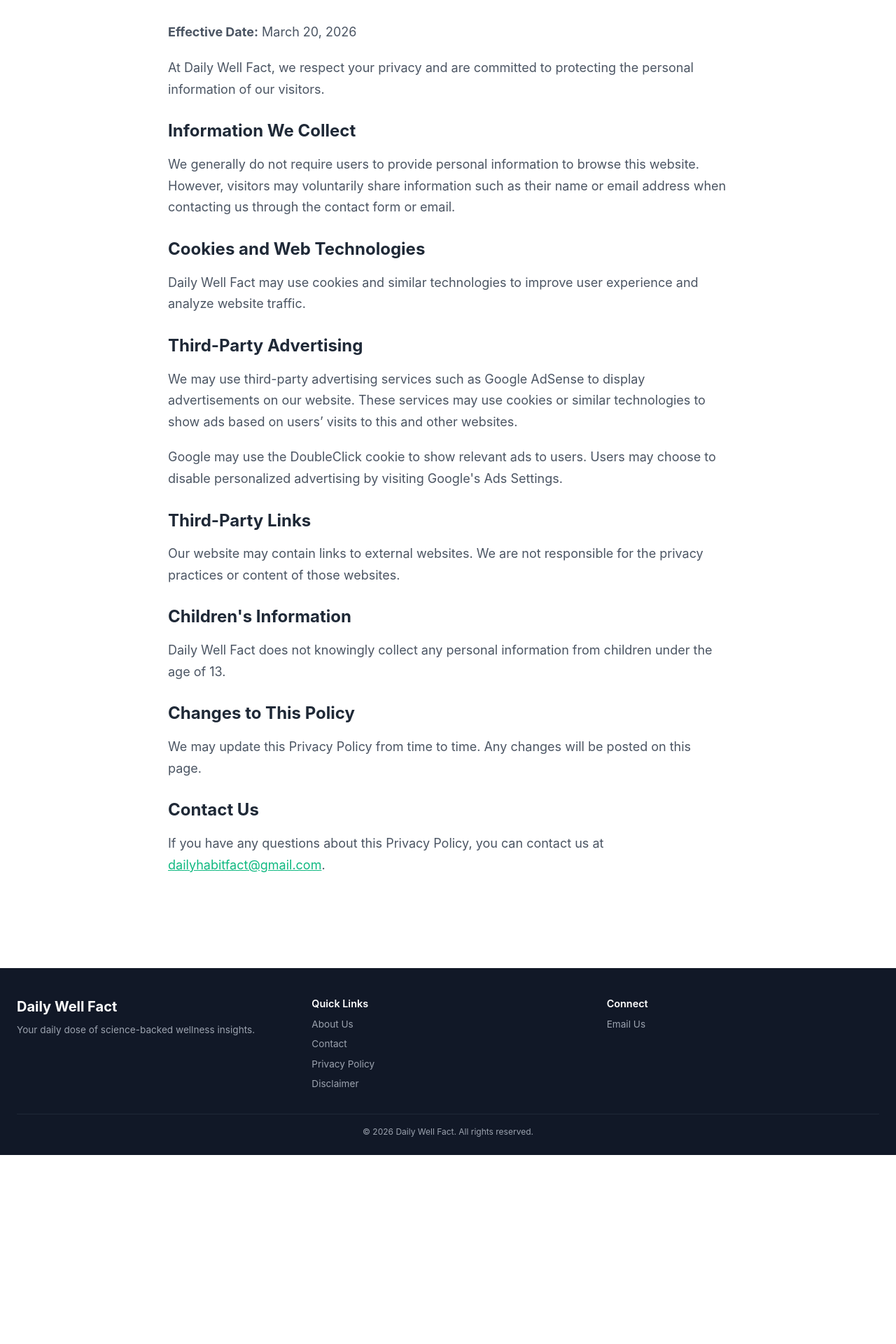
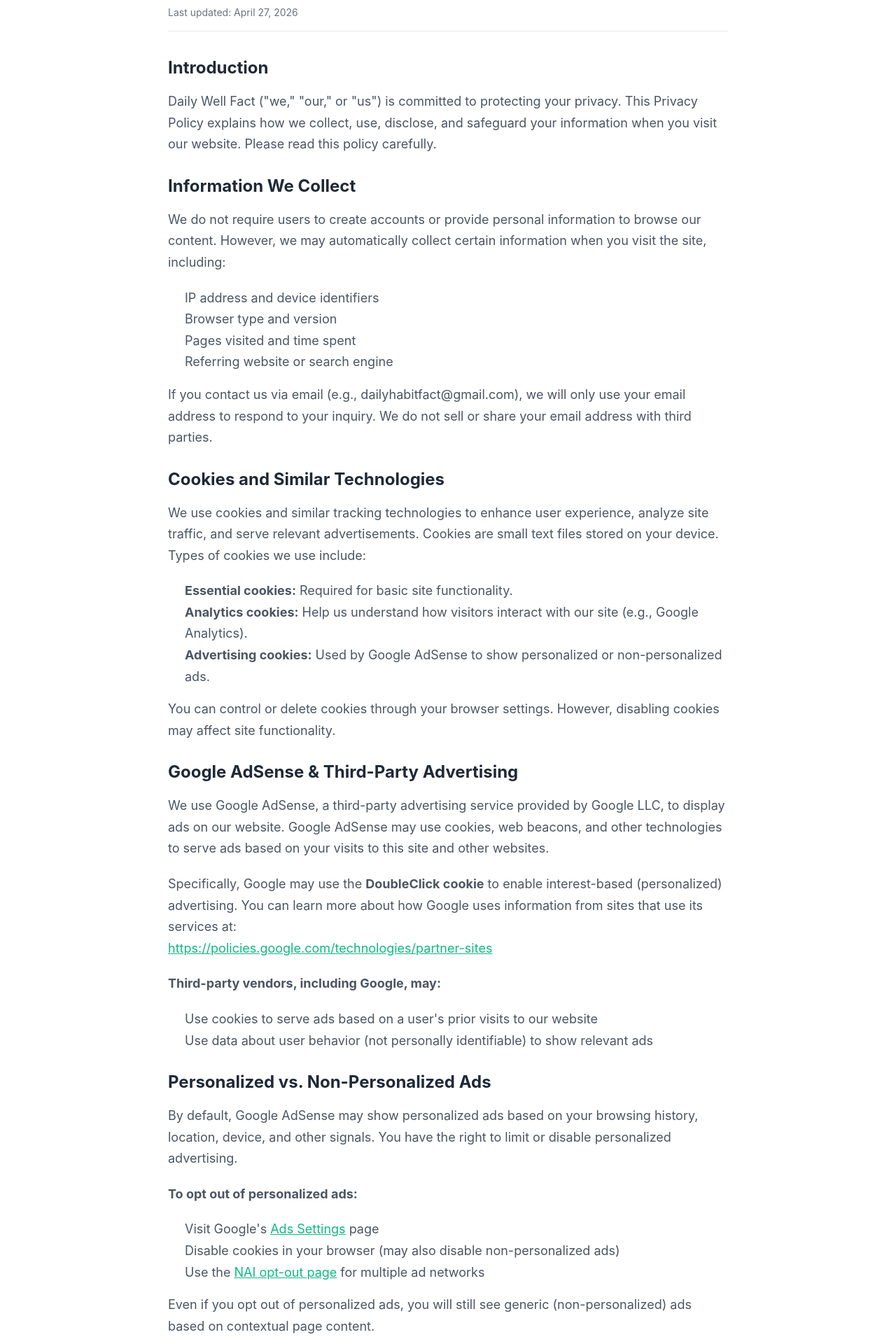
Before and after one commit to DailyWellFact/Blog, a Next.js app: page /privacy in a window 1280 px wide. Shown: the part 200-2120 px from the top of the page at 70% size. Before the commit the page ends 1850 px from the top, so only its background shows below. Built offline with nearby package versions, Linux system fonts and the light colour scheme.

Commit message:
Update privacy.tsx

```diff
--- a/pages/privacy.tsx
+++ b/pages/privacy.tsx
@@ -1,3 +1,4 @@
+// pages/privacy.tsx
 import type { NextPage } from 'next';
 import Layout from '../components/Layout';
 import SEO from '../components/SEO';
@@ -7,59 +8,162 @@
     <>
       <SEO
         title="Privacy Policy | Daily Well Fact"
-  description="Learn how we handle user data, cookies, and advertising."
+        description="Read how Daily Well Fact handles privacy, cookies, analytics, advertising, and user information. Includes Google AdSense disclosure and opt-out options."
         canonical="https://dailywellfact.com/privacy"
       />
       <Layout>
         <div style={styles.container}>
           <h1 style={styles.title}>Privacy Policy</h1>
+          <p style={styles.lastUpdated}>Last updated: April 27, 2026</p>
+
           <div style={styles.content}>
+            <section style={styles.section}>
+              <h2 style={styles.subtitle}>Introduction</h2>
               <p style={styles.paragraph}>
-            <strong>Effective Date:</strong> March 20, 2026
+                Daily Well Fact ("we," "our," or "us") is committed to protecting your privacy.
+                This Privacy Policy explains how we collect, use, disclose, and safeguard your
+                information when you visit our website. Please read this policy carefully.
               </p>
+            </section>
 
-          <p style={styles.paragraph}>
-            At Daily Well Fact, we respect your privacy and are committed to protecting the personal information of our visitors.
-          </p>
-
+            <section style={styles.section}>
               <h2 style={styles.subtitle}>Information We Collect</h2>
               <p style={styles.paragraph}>
-            We generally do not require users to provide personal information to browse this website. However, visitors may voluntarily share information such as their name or email address when contacting us through the contact form or email.
+                We do not require users to create accounts or provide personal information to browse
+                our content. However, we may automatically collect certain information when you visit
+                the site, including:
               </p>
+              <ul style={styles.list}>
+                <li>IP address and device identifiers</li>
+                <li>Browser type and version</li>
+                <li>Pages visited and time spent</li>
+                <li>Referring website or search engine</li>
+              </ul>
+              <p style={styles.paragraph}>
+                If you contact us via email (e.g., dailyhabitfact@gmail.com), we will only use your
+                email address to respond to your inquiry. We do not sell or share your email address
+                with third parties.
+              </p>
+            </section>
 
-          <h2 style={styles.subtitle}>Cookies and Web Technologies</h2>
+            <section style={styles.section}>
+              <h2 style={styles.subtitle}>Cookies and Similar Technologies</h2>
               <p style={styles.paragraph}>
-            Daily Well Fact may use cookies and similar technologies to improve user experience and analyze website traffic.
+                We use cookies and similar tracking technologies to enhance user experience, analyze
+                site traffic, and serve relevant advertisements. Cookies are small text files stored
+                on your device. Types of cookies we use include:
               </p>
+              <ul style={styles.list}>
+                <li><strong>Essential cookies:</strong> Required for basic site functionality.</li>
+                <li><strong>Analytics cookies:</strong> Help us understand how visitors interact with our site (e.g., Google Analytics).</li>
+                <li><strong>Advertising cookies:</strong> Used by Google AdSense to show personalized or non-personalized ads.</li>
+              </ul>
+              <p style={styles.paragraph}>
+                You can control or delete cookies through your browser settings. However, disabling
+                cookies may affect site functionality.
+              </p>
+            </section>
 
-          <h2 style={styles.subtitle}>Third-Party Advertising</h2>
+            <section style={styles.section}>
+              <h2 style={styles.subtitle}>Google AdSense & Third-Party Advertising</h2>
               <p style={styles.paragraph}>
-            We may use third-party advertising services such as Google AdSense to display advertisements on our website. These services may use cookies or similar technologies to show ads based on users’ visits to this and other websites.
+                We use Google AdSense, a third-party advertising service provided by Google LLC, to
+                display ads on our website. Google AdSense may use cookies, web beacons, and other
+                technologies to serve ads based on your visits to this site and other websites.
               </p>
               <p style={styles.paragraph}>
-            Google may use the DoubleClick cookie to show relevant ads to users. Users may choose to disable personalized advertising by visiting Google's Ads Settings.
+                Specifically, Google may use the <strong>DoubleClick cookie</strong> to enable
+                interest-based (personalized) advertising. You can learn more about how Google uses
+                information from sites that use its services at:
+                <br />
+                <a href="https://policies.google.com/technologies/partner-sites" target="_blank" rel="noopener noreferrer" style={styles.link}>
+                  https://policies.google.com/technologies/partner-sites
+                </a>
               </p>
+              <p style={styles.paragraph}>
+                <strong>Third-party vendors, including Google, may:</strong>
+              </p>
+              <ul style={styles.list}>
+                <li>Use cookies to serve ads based on a user's prior visits to our website</li>
+                <li>Use data about user behavior (not personally identifiable) to show relevant ads</li>
+              </ul>
+            </section>
 
-          <h2 style={styles.subtitle}>Third-Party Links</h2>
+            <section style={styles.section}>
+              <h2 style={styles.subtitle}>Personalized vs. Non-Personalized Ads</h2>
               <p style={styles.paragraph}>
-            Our website may contain links to external websites. We are not responsible for the privacy practices or content of those websites.
+                By default, Google AdSense may show personalized ads based on your browsing history,
+                location, device, and other signals. You have the right to limit or disable
+                personalized advertising.
               </p>
+              <p style={styles.paragraph}>
+                <strong>To opt out of personalized ads:</strong>
+              </p>
+              <ul style={styles.list}>
+                <li>Visit Google's <a href="https://adssettings.google.com" target="_blank" rel="noopener noreferrer" style={styles.link}>Ads Settings</a> page</li>
+                <li>Disable cookies in your browser (may also disable non-personalized ads)</li>
+                <li>Use the <a href="https://optout.aboutads.info" target="_blank" rel="noopener noreferrer" style={styles.link}>NAI opt-out page</a> for multiple ad networks</li>
+              </ul>
+              <p style={styles.paragraph}>
+                Even if you opt out of personalized ads, you will still see generic (non-personalized)
+                ads based on contextual page content.
+              </p>
+            </section>
 
-          <h2 style={styles.subtitle}>Children's Information</h2>
+            <section style={styles.section}>
+              <h2 style={styles.subtitle}>Other Third-Party Services</h2>
               <p style={styles.paragraph}>
-            Daily Well Fact does not knowingly collect any personal information from children under the age of 13.
+                We may also use the following third-party services, each with their own privacy policies:
               </p>
+              <ul style={styles.list}>
+                <li><strong>Vercel:</strong> Hosting provider (logs are retained temporarily; see Vercel's privacy policy)</li>
+                <li><strong>Sanity CMS:</strong> Content management (may collect anonymous usage data)</li>
+                <li><strong>Google Analytics:</strong> Anonymous traffic analysis (you can opt out via <a href="https://tools.google.com/dlpage/gaoptout" target="_blank" rel="noopener noreferrer" style={styles.link}>Google Analytics opt-out add-on</a>)</li>
+              </ul>
+            </section>
 
-          <h2 style={styles.subtitle}>Changes to This Policy</h2>
+            <section style={styles.section}>
+              <h2 style={styles.subtitle}>User Rights (Opt-Out & Control)</h2>
               <p style={styles.paragraph}>
-            We may update this Privacy Policy from time to time. Any changes will be posted on this page.
+                Depending on your location (e.g., EEA, UK, California), you may have rights to:
               </p>
+              <ul style={styles.list}>
+                <li>Access the personal data we hold about you (we collect very little)</li>
+                <li>Request deletion of your data</li>
+                <li>Opt out of the sale of personal information (we do not sell data)</li>
+                <li>Withdraw consent for cookies (via browser settings or cookie consent tool)</li>
+              </ul>
+              <p style={styles.paragraph}>
+                To exercise these rights, contact us at <a href="mailto:dailyhabitfact@gmail.com" style={styles.link}>dailyhabitfact@gmail.com</a>.
+              </p>
+            </section>
 
-          <h2 style={styles.subtitle}>Contact Us</h2>
+            <section style={styles.section}>
+              <h2 style={styles.subtitle}>Children's Privacy</h2>
               <p style={styles.paragraph}>
-            If you have any questions about this Privacy Policy, you can contact us at{' '}
-            <a href="mailto:dailyhabitfact@gmail.com" style={styles.link}>dailyhabitfact@gmail.com</a>.
+                Daily Well Fact does not knowingly collect any personal information from children under
+                the age of 13. If you believe we have inadvertently collected such data, please contact
+                us immediately so we can delete it.
               </p>
+            </section>
+
+            <section style={styles.section}>
+              <h2 style={styles.subtitle}>Changes to This Privacy Policy</h2>
+              <p style={styles.paragraph}>
+                We may update this policy from time to time. The "Last updated" date at the top of this
+                page will reflect the most recent changes. Continued use of the site after changes
+                constitutes acceptance of the revised policy.
+              </p>
+            </section>
+
+            <section style={styles.section}>
+              <h2 style={styles.subtitle}>Contact Information</h2>
+              <p style={styles.paragraph}>
+                If you have any questions about this Privacy Policy or our data practices, please contact us at:
+                <br />
+                <a href="mailto:dailyhabitfact@gmail.com" style={styles.link}>dailyhabitfact@gmail.com</a>
+              </p>
+            </section>
           </div>
         </div>
       </Layout>
@@ -76,9 +180,16 @@
   title: {
     fontSize: '3rem',
     fontWeight: 'bold',
-    marginBottom: '2rem',
+    marginBottom: '0.5rem',
     color: '#1f2937',
     letterSpacing: '-0.02em',
+  },
+  lastUpdated: {
+    fontSize: '0.875rem',
+    color: '#6b7280',
+    marginBottom: '2rem',
+    borderBottom: '1px solid #e5e7eb',
+    paddingBottom: '1rem',
   },
   subtitle: {
     fontSize: '1.5rem',
@@ -95,10 +206,18 @@
   paragraph: {
     marginBottom: '1.25rem',
   },
+  list: {
+    marginTop: '0.5rem',
+    marginBottom: '1rem',
+    paddingLeft: '1.5rem',
+  },
   link: {
     color: '#10b981',
     textDecoration: 'underline',
   },
+  section: {
+    marginBottom: '1.5rem',
+  },
 };
 
 export default Privacy;
```
Lines whose indentation alone changed are shown as unchanged.
